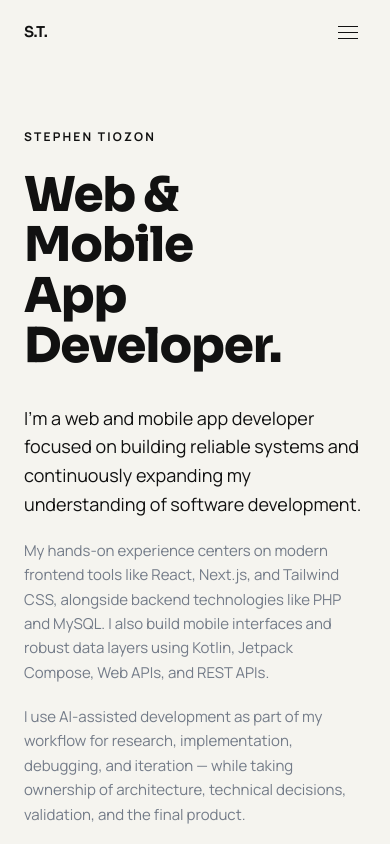
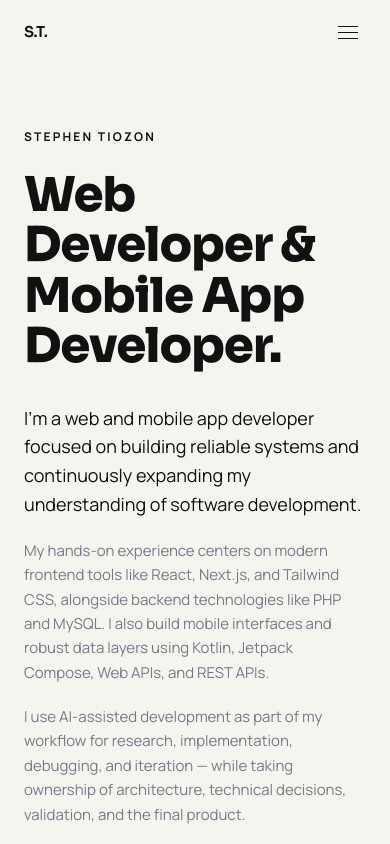
Before and after one commit to Stephen-Tiozon/Stephen-s-Portfolio, a React (Vite) app: page / in a window 390 px wide. Shown: the top 844 px of the page. Built offline with nearby package versions, Linux system fonts and the light colour scheme; the HTML template or start-up script is replaced by a standard one.

Commit message:
feat: create App component for portfolio with navigation, projects, and responsive layout

```diff
--- a/src/App.tsx
+++ b/src/App.tsx
@@ -245,9 +245,9 @@ export default function App() {
                 className="font-[Sora] font-extrabold leading-[1.05] tracking-tight mb-8"
                 style={{ fontSize: "clamp(3rem, 7vw, 6rem)" }}
               >
-                <span className="block text-[#111111]">Web &</span>
-                <span className="block text-[#111111]">Mobile</span>
-                <span className="block text-[#111111]">App</span>
+                <span className="block text-[#111111]">Web</span>
+                <span className="block text-[#111111]">Developer &</span>
+                <span className="block text-[#111111]">Mobile App</span>
                 <span className="block text-[#111111]">Developer.</span>
               </h1>
               <div className="max-w-[520px] mb-10 flex flex-col gap-5">
```
